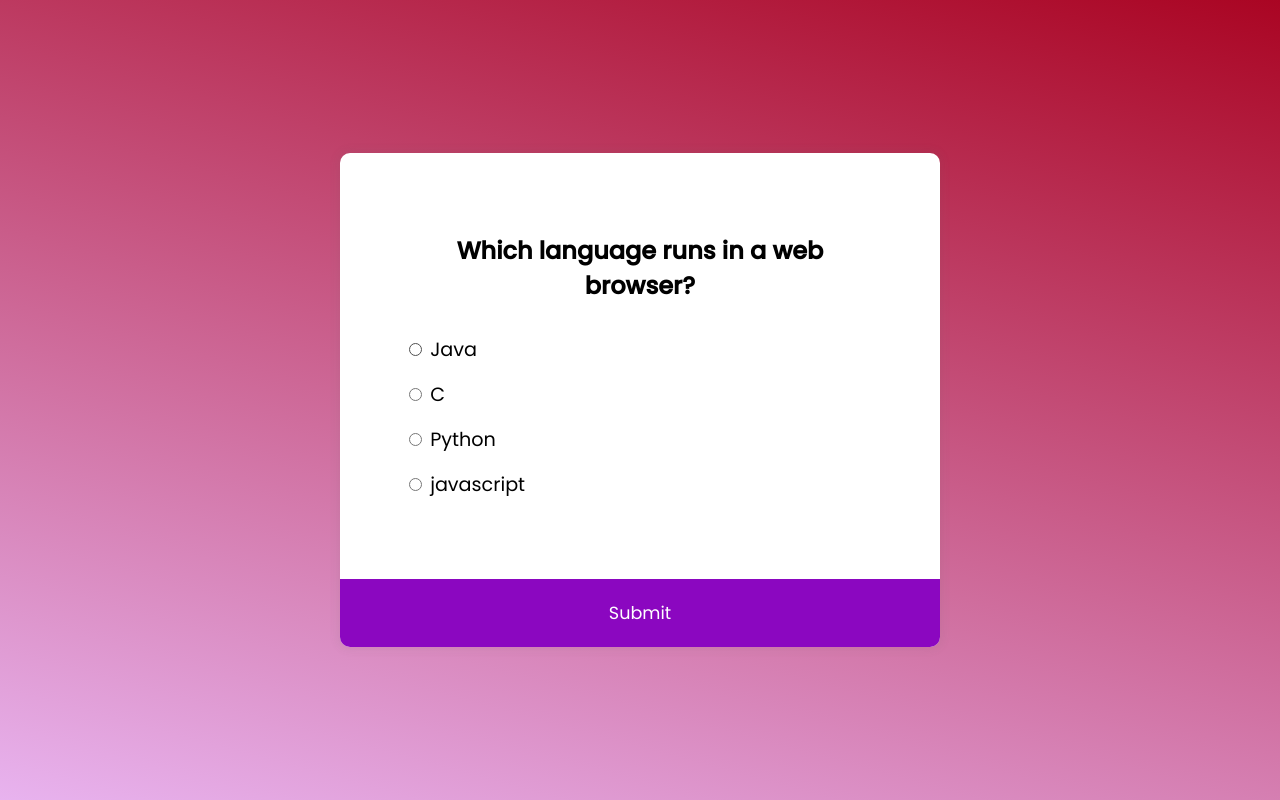
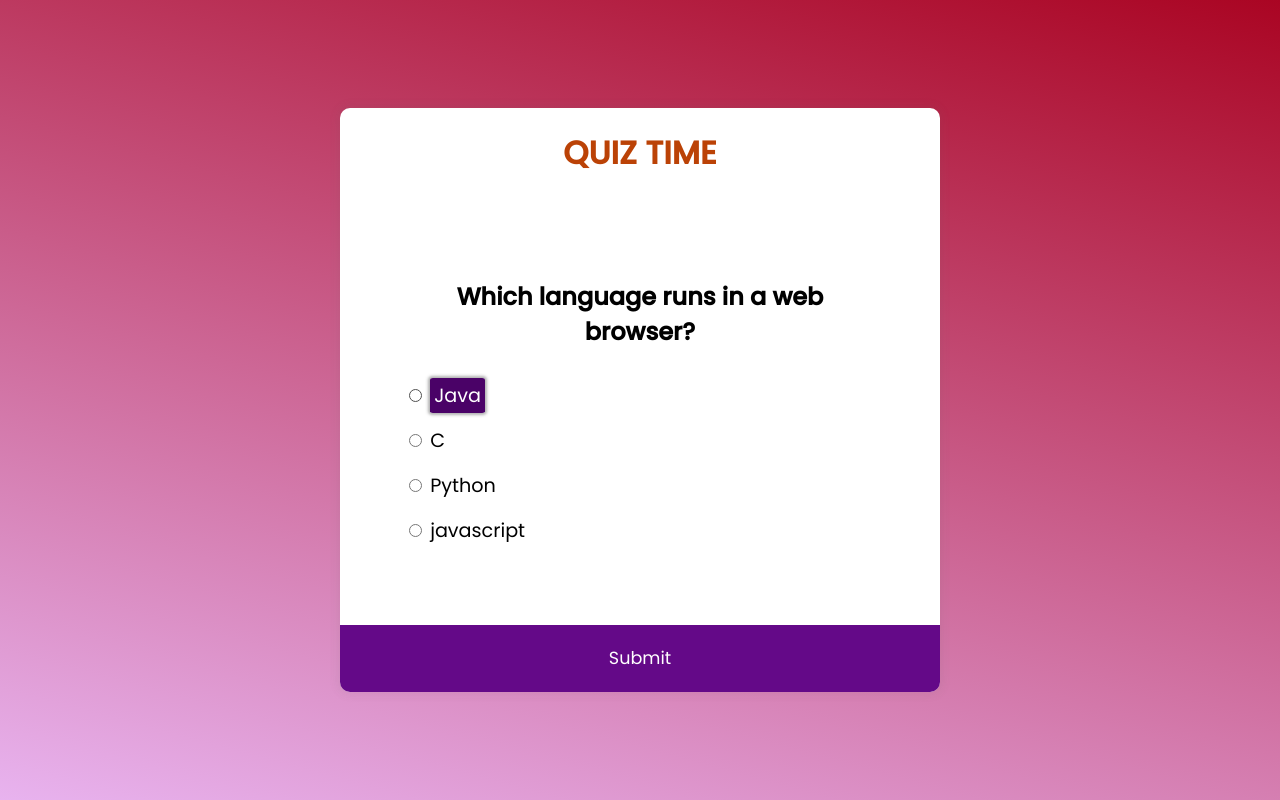
Before and after one commit to padmarao-vallapu/DI_VIP-Task-3, a plain HTML site: page index.html in a window 1280 px wide. In both pictures the pointer is over the label "Java". Drawn offline with Linux system fonts and the light colour scheme.

Commit message:
first commit

```diff
--- a/index.html
+++ b/index.html
@@ -11,6 +11,7 @@
       </head>
       <body>
         <div class="quiz-container" id="quiz">
+            <h1 class="main">QUIZ TIME</h1>
             <div class="quiz-header">
               <h2 id="question">Question Text</h2>
               <ul>
--- a/style.css
+++ b/style.css
@@ -20,6 +20,10 @@ body{
   width: 600px;
   overflow: hidden;
 }
+.main{
+    text-align: center;
+    color: rgb(187, 66, 6);
+}
 .quiz-header{
   padding: 4rem;
 }
@@ -39,8 +43,15 @@ ul li{
 ul li label{
   cursor: pointer;
 }
+ul li label:hover{
+    background-color: #4a0267fe;
+    box-shadow: 0 0 3px 2px rgba(100, 100, 100, 0.5);
+    border-radius: 5%;
+    padding: 4px;
+    color: #fff;
+}
 button{
-  background-color: #8b07c0;
+  background-color: #640988;
   color: #fff;
   border: none;
   display: block;
```
